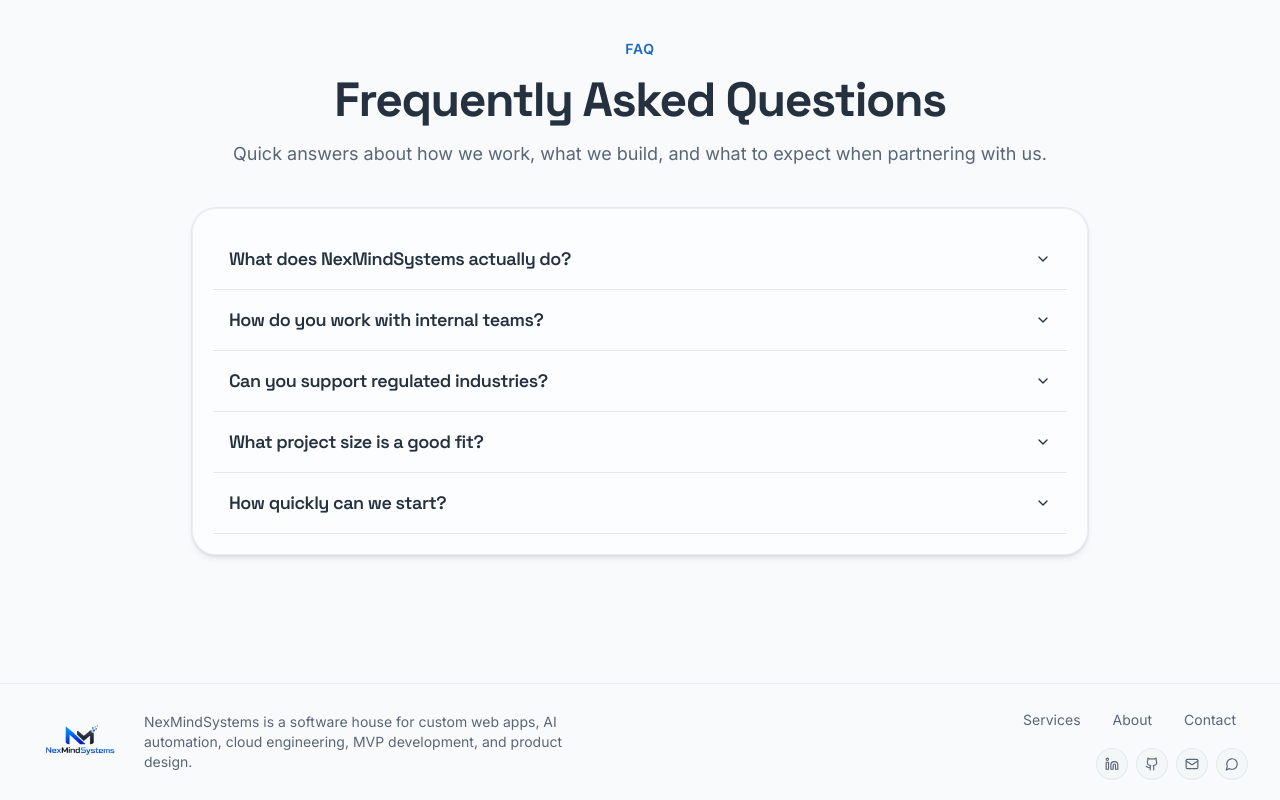
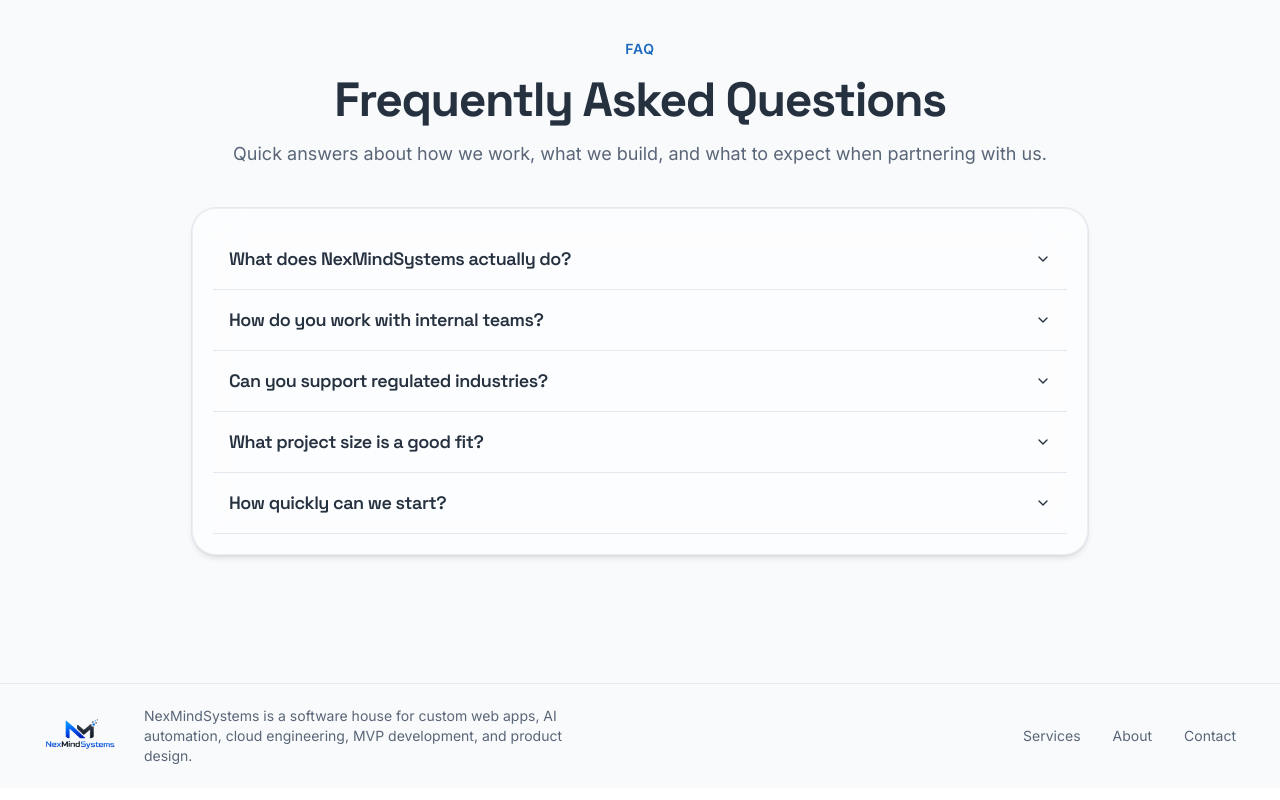
Before and after one commit to muhammadadeel147/DigitalVerse, a React (Vite) app: page /about in a window 1280 px wide. Shown: the part 2464-3264 px from the top of the page. Built offline with nearby package versions, Linux system fonts and the light colour scheme; the HTML template or start-up script is replaced by a standard one.

Commit message:
refactor: comment out social links section in Footer component

```diff
--- a/src/components/Footer.tsx
+++ b/src/components/Footer.tsx
@@ -38,7 +38,7 @@
               </a>
             </div>
 
-            <div className="flex items-center justify-center gap-2 md:justify-end">
+            {/* <div className="flex items-center justify-center gap-2 md:justify-end">
               {socialLinks.map((social) => (
                 <motion.a
                   key={social.label}
@@ -51,7 +51,7 @@
                   <social.icon className="h-3.5 w-3.5" />
                 </motion.a>
               ))}
-            </div>
+            </div> */}
           </div>
         </div>
       </div>
```
